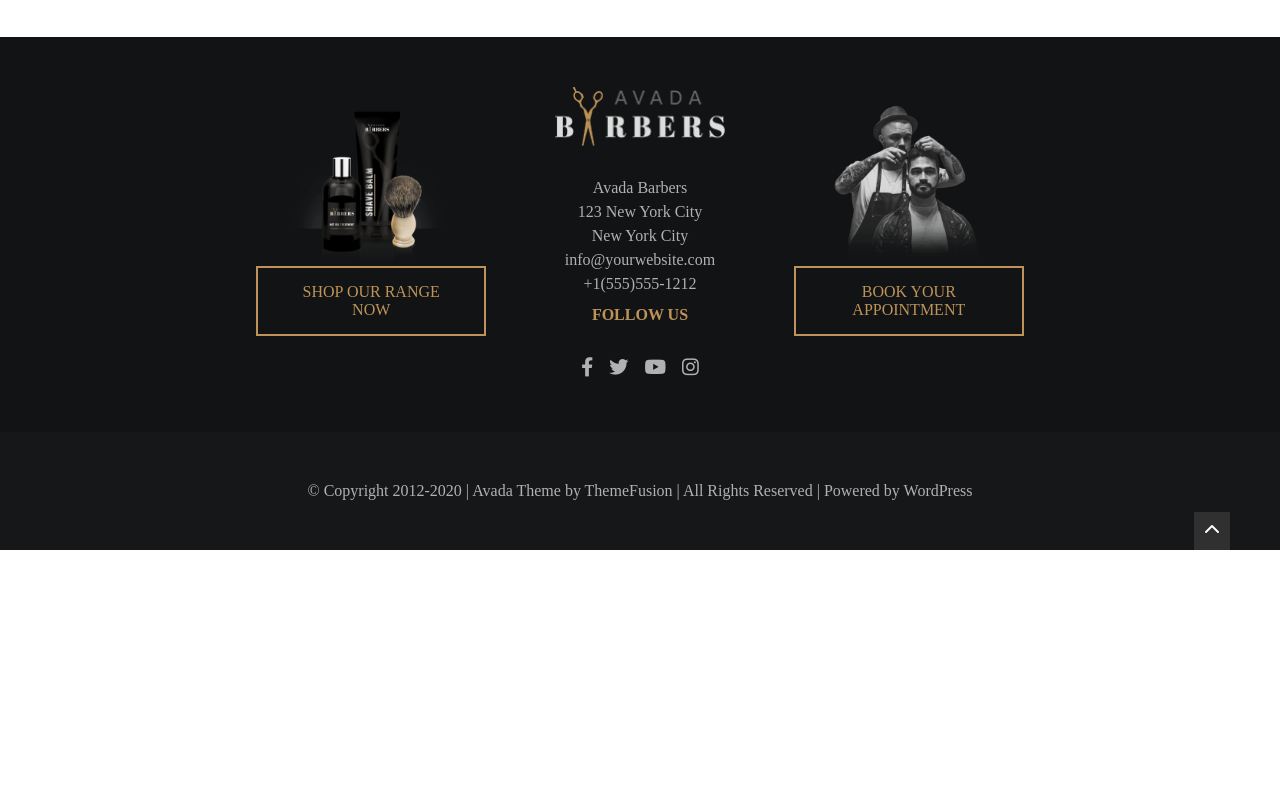
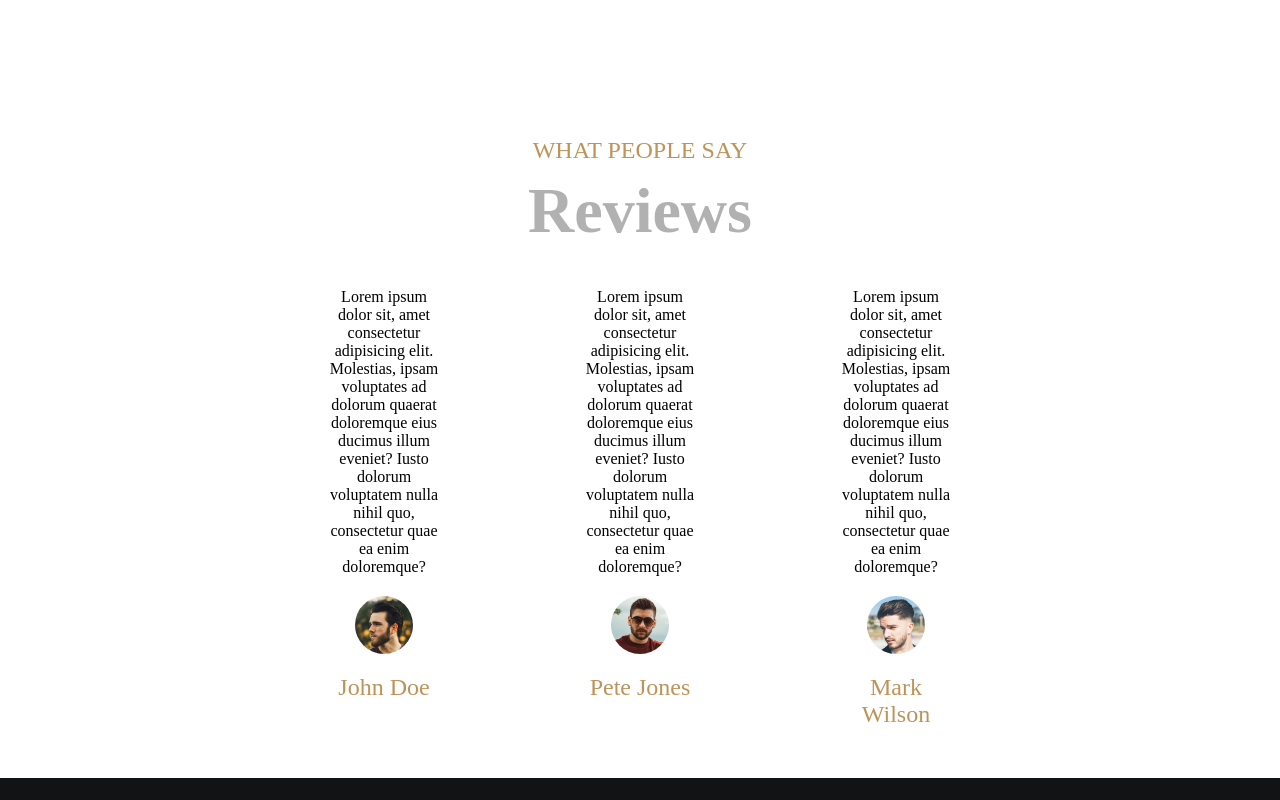
Before and after one commit to E-Lop/proj-html-vuejs, a Vue app: page / in a window 1280 px wide. Shown: the part 3180-3980 px from the top of the page. Before the commit the page ends 3730 px from the top, so only its background shows below. Built offline with nearby package versions, Linux system fonts and the light colour scheme.

Commit message:
componente MyReviews terminata

```diff
--- a/src/components/MainComponent.vue
+++ b/src/components/MainComponent.vue
@@ -4,6 +4,7 @@
     <MyServices />
     <MyShop />
     <MyFeatured />
+    <MyReviews />
   </main>
 </template>
 
@@ -12,6 +13,7 @@ import MyIntro from '../components/MyIntro.vue';
 import MyServices from '../components/MyServices.vue';
 import MyShop from '../components/MyShop.vue';
 import MyFeatured from '../components/MyFeatured.vue';
+import MyReviews from '../components/MyReviews.vue';
 export default {
   name: 'MainComponent',
   components: {
@@ -19,6 +21,7 @@ export default {
     MyServices,
     MyShop,
     MyFeatured,
+    MyReviews,
   },
 };
 </script>
--- a/src/components/MyFeatured.vue
+++ b/src/components/MyFeatured.vue
@@ -49,6 +49,7 @@ export default {
     .col_sx {
       width: 40%;
       background-image: url('../assets/img/avadabarbers-cta-background.jpg');
+      background-position: center;
       object-fit: contain;
     }
     .col_dx {
--- /dev/null
+++ b/src/components/MyReviews.vue
@@ -0,0 +1,95 @@
+<template>
+  <div id="sitereviews">
+    <div class="golden_words">WHAT PEOPLE SAY</div>
+    <h2>Reviews</h2>
+
+    <div class="container">
+      <div class="col_box">
+        <div class="col_sx">
+          <p>
+            Lorem ipsum dolor sit, amet consectetur adipisicing elit. Molestias,
+            ipsam voluptates ad dolorum quaerat doloremque eius ducimus illum
+            eveniet? Iusto dolorum voluptatem nulla nihil quo, consectetur quae
+            ea enim doloremque?
+          </p>
+          <img
+            src="../assets/img/avadabarbers-trimcut-gallery6-400x400.jpg"
+            alt="Immagine di John Doe che guarda a sinistra"
+          />
+          <div class="golden_words">John Doe</div>
+        </div>
+        <div class="col_mid">
+          <p>
+            Lorem ipsum dolor sit, amet consectetur adipisicing elit. Molestias,
+            ipsam voluptates ad dolorum quaerat doloremque eius ducimus illum
+            eveniet? Iusto dolorum voluptatem nulla nihil quo, consectetur quae
+            ea enim doloremque?
+          </p>
+          <img
+            src="../assets/img/avadabarbers-trimcut-gallery7-400x402.jpg"
+            alt="Immagine di Pete Jones che guarda dritto in camera"
+          />
+          <div class="golden_words">Pete Jones</div>
+        </div>
+        <div class="col_dx">
+          <p>
+            Lorem ipsum dolor sit, amet consectetur adipisicing elit. Molestias,
+            ipsam voluptates ad dolorum quaerat doloremque eius ducimus illum
+            eveniet? Iusto dolorum voluptatem nulla nihil quo, consectetur quae
+            ea enim doloremque?
+          </p>
+          <img
+            src="../assets/img/avadabarbers-trimcut-gallery3-400x402.jpg"
+            alt="Immagine di Mark Wilson che guarda leggermente a sinistra"
+          />
+          <div class="golden_words">Mark Wilson</div>
+        </div>
+      </div>
+    </div>
+  </div>
+</template>
+
+<script>
+export default {
+  name: 'MyReviews',
+};
+</script>
+
+<style lang="scss" scoped>
+@import '../assets/style/variables.scss';
+@import '../assets/style/common.scss';
+#sitereviews {
+  text-align: center;
+  padding-top: 100px;
+  padding-bottom: 50px;
+  h2 {
+    color: $secondary_color;
+    font-size: 4rem;
+    padding-top: 10px;
+    padding-bottom: 40px;
+  }
+}
+.col_box {
+  display: flex;
+  .col_sx {
+    padding-inline: 70px;
+  }
+  .col_mid {
+    padding-inline: 70px;
+  }
+  .col_dx {
+    padding-inline: 70px;
+  }
+  p {
+    margin-bottom: 20px;
+  }
+  img {
+    width: 50%;
+    margin: 0 auto;
+    border-radius: 50%;
+  }
+  .golden_words {
+    padding-top: 20px;
+  }
+}
+</style>
```
